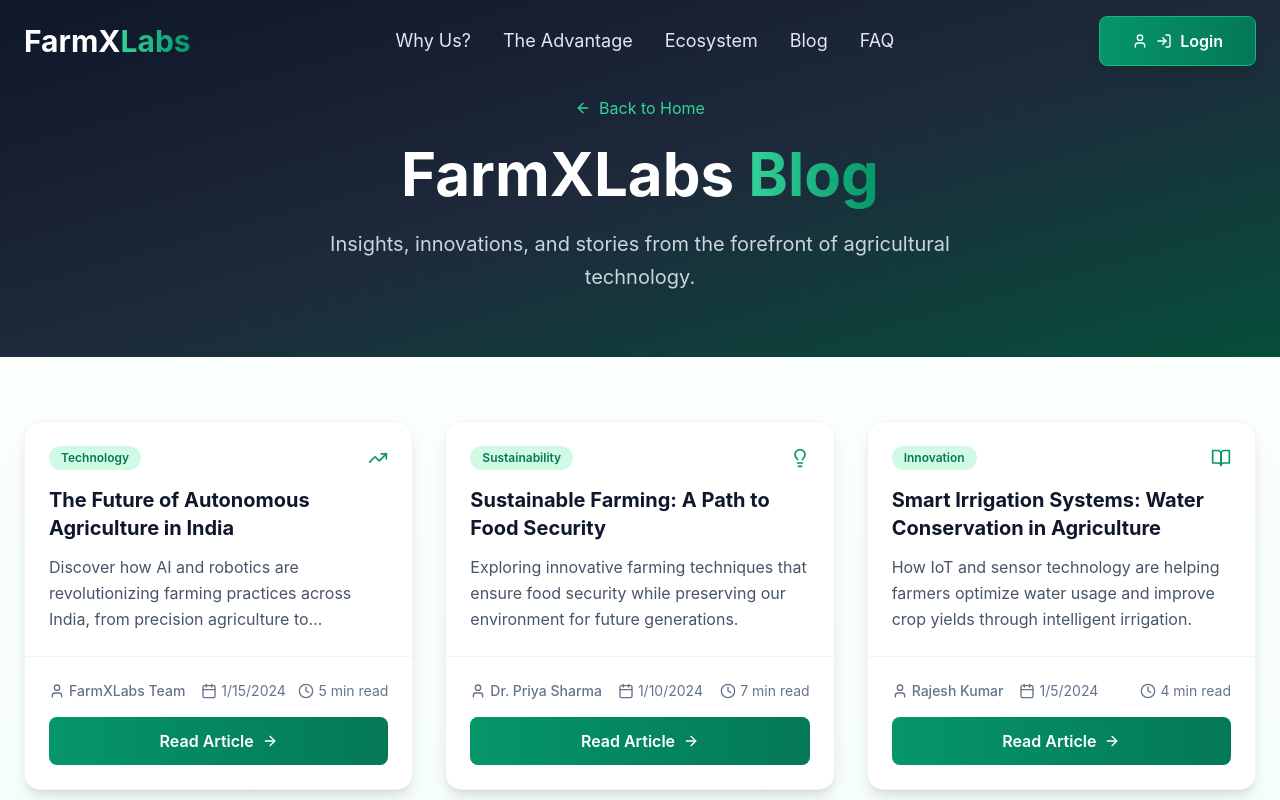
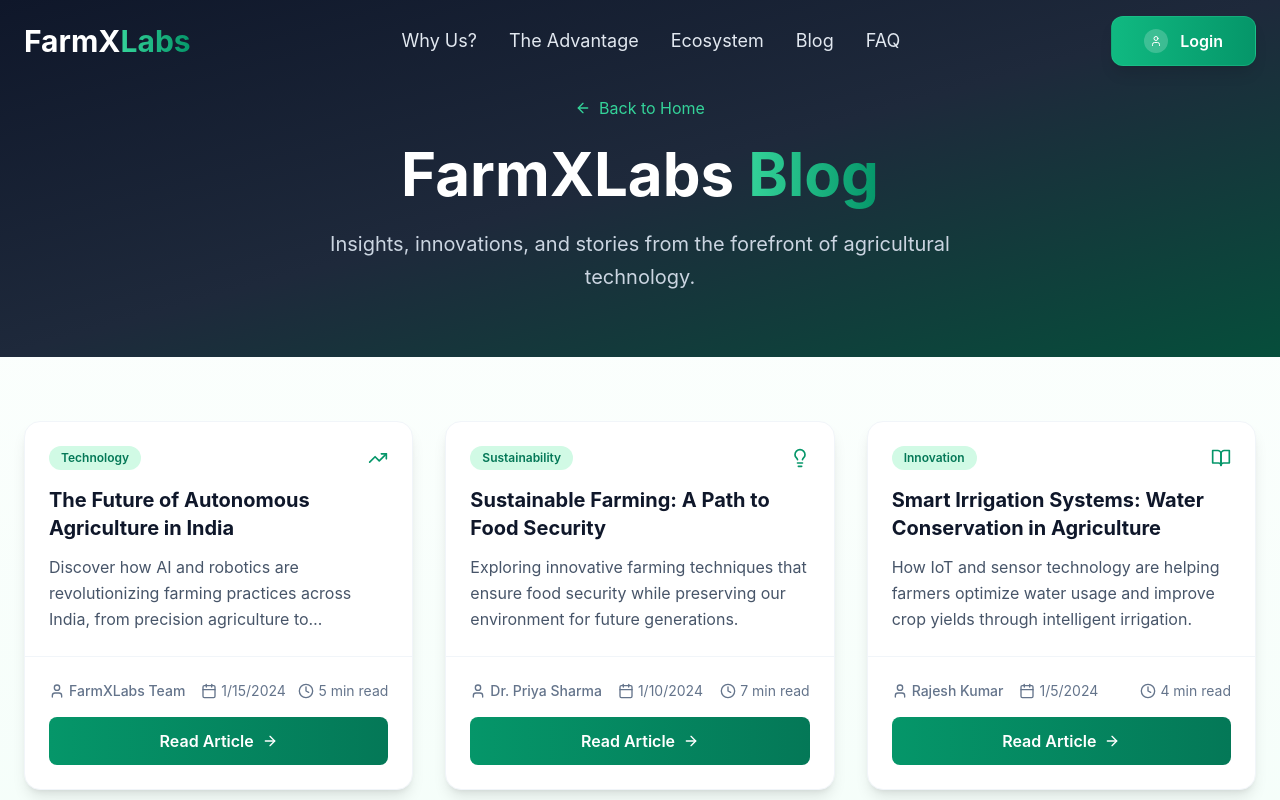
Before and after one commit to FarmXlabs/Landing-Page, a Next.js app: page /blog in a window 1280 px wide. Shown: the top 800 px of the page. Built offline with nearby package versions, Linux system fonts and the light colour scheme.

Commit message:
Fixed navigation links, redesigned login button, and improved header functionality

```diff
--- a/components/Header.tsx
+++ b/components/Header.tsx
@@ -2,14 +2,15 @@
 
 import { useState, useEffect } from 'react'
 import { motion, AnimatePresence } from 'framer-motion'
-import { Menu, X, User, LogIn } from 'lucide-react'
+import { Menu, X, User } from 'lucide-react'
+import Link from 'next/link'
 
 const navItems = [
-  { href: '#features', label: 'Why Us?' },
-  { href: '#advantage', label: 'The Advantage' },
-  { href: '#ecosystem', label: 'Ecosystem' },
+  { href: '/#features', label: 'Why Us?' },
+  { href: '/#advantage', label: 'The Advantage' },
+  { href: '/#ecosystem', label: 'Ecosystem' },
   { href: '/blog', label: 'Blog' },
-  { href: '#faq', label: 'FAQ' },
+  { href: '/#faq', label: 'FAQ' },
 ]
 
 const Header = () => {
@@ -35,12 +36,14 @@ const Header = () => {
       <div className="container mx-auto px-6 py-4">
         <div className="flex justify-between items-center">
           {/* Logo */}
-          <motion.h1
-            className="text-3xl font-bold text-white"
-            whileHover={{ scale: 1.05 }}
-          >
-            FarmX<span className="gradient-text bg-gradient-to-r from-emerald-400 to-emerald-600 bg-clip-text text-transparent">Labs</span>
-          </motion.h1>
+          <Link href="/">
+            <motion.h1
+              className="text-3xl font-bold text-white cursor-pointer"
+              whileHover={{ scale: 1.05 }}
+            >
+              FarmX<span className="gradient-text bg-gradient-to-r from-emerald-400 to-emerald-600 bg-clip-text text-transparent">Labs</span>
+            </motion.h1>
+          </Link>
 
           {/* Desktop Navigation */}
           <nav className="hidden md:flex space-x-8 items-center text-lg">
@@ -66,12 +69,13 @@ const Header = () => {
           <div className="hidden md:flex items-center">
             <motion.a
               href="#login"
-              className="bg-gradient-to-r from-emerald-600 to-emerald-700 text-white font-semibold px-8 py-3 rounded-lg shadow-lg hover:shadow-xl transition-all transform hover:scale-105 flex items-center gap-2 border border-emerald-500"
-              whileHover={{ scale: 1.05 }}
+              className="bg-gradient-to-r from-emerald-500 to-emerald-600 text-white font-semibold px-8 py-3 rounded-xl shadow-lg hover:shadow-xl transition-all transform hover:scale-105 flex items-center gap-3 border border-emerald-400/30 hover:border-emerald-300/50"
+              whileHover={{ scale: 1.05, y: -2 }}
               whileTap={{ scale: 0.95 }}
             >
-              <User className="w-4 h-4" />
-              <LogIn className="w-4 h-4" />
+              <div className="w-6 h-6 bg-white/20 rounded-full flex items-center justify-center">
+                <User className="w-3 h-3" />
+              </div>
               <span>Login</span>
             </motion.a>
           </div>
@@ -107,11 +111,12 @@ const Header = () => {
                 ))}
                 <a
                   href="#login"
-                  className="bg-gradient-to-r from-emerald-600 to-emerald-700 text-white font-semibold px-6 py-3 rounded-lg shadow-lg hover:shadow-xl transition-all text-center flex items-center justify-center gap-2"
+                  className="bg-gradient-to-r from-emerald-500 to-emerald-600 text-white font-semibold px-6 py-3 rounded-xl shadow-lg hover:shadow-xl transition-all text-center flex items-center justify-center gap-3 border border-emerald-400/30"
                   onClick={() => setIsMobileMenuOpen(false)}
                 >
-                  <User className="w-4 h-4" />
-                  <LogIn className="w-4 h-4" />
+                  <div className="w-5 h-5 bg-white/20 rounded-full flex items-center justify-center">
+                    <User className="w-2.5 h-2.5" />
+                  </div>
                   <span>Login</span>
                 </a>
               </nav>
```
